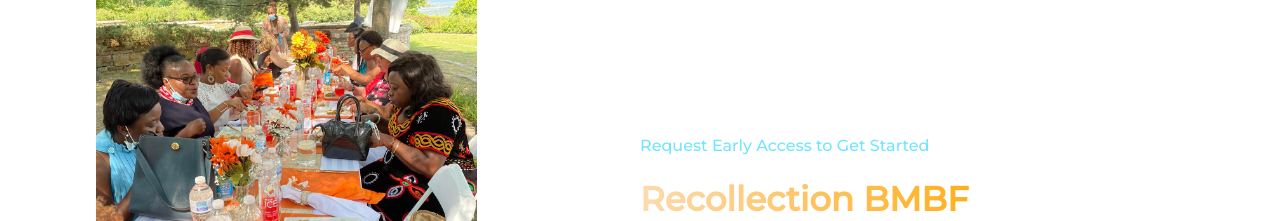
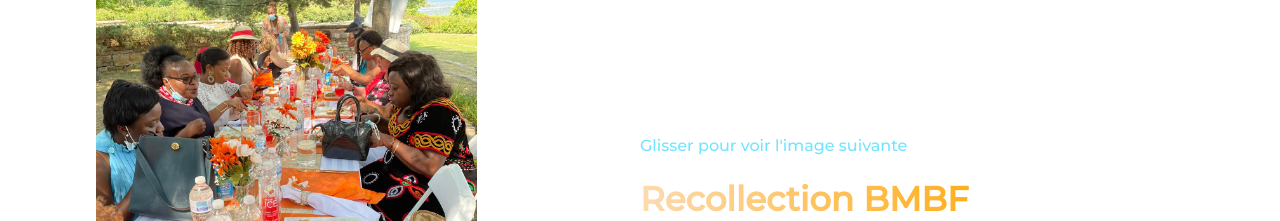
Before and after one commit to bricekk/bienveillance-mutuelle-website, a React (Create React App) app: page / in a window 1280 px wide. Shown: the part 2220-2441 px from the top of the page. Built offline with nearby package versions, Linux system fonts and the light colour scheme; a web font is replaced by a local one.

Commit message:
activity swipe

```diff
--- a/src/containers/life/life.jsx
+++ b/src/containers/life/life.jsx
@@ -10,7 +10,7 @@ const Life = ({ image, title, text }) => (
                 <img src={image} alt="possibility" id='img' />
             </div>
             <div className="bvm__possibility-content">
-                <h4>Request Early Access to Get Started</h4>
+                <h4>Glisser pour voir l'image suivante</h4>
                 <h1 className="gradient__text">{title}</h1>
                 <p>{text}</p>
                 <div className='bvm__possibility-footer'>
```
